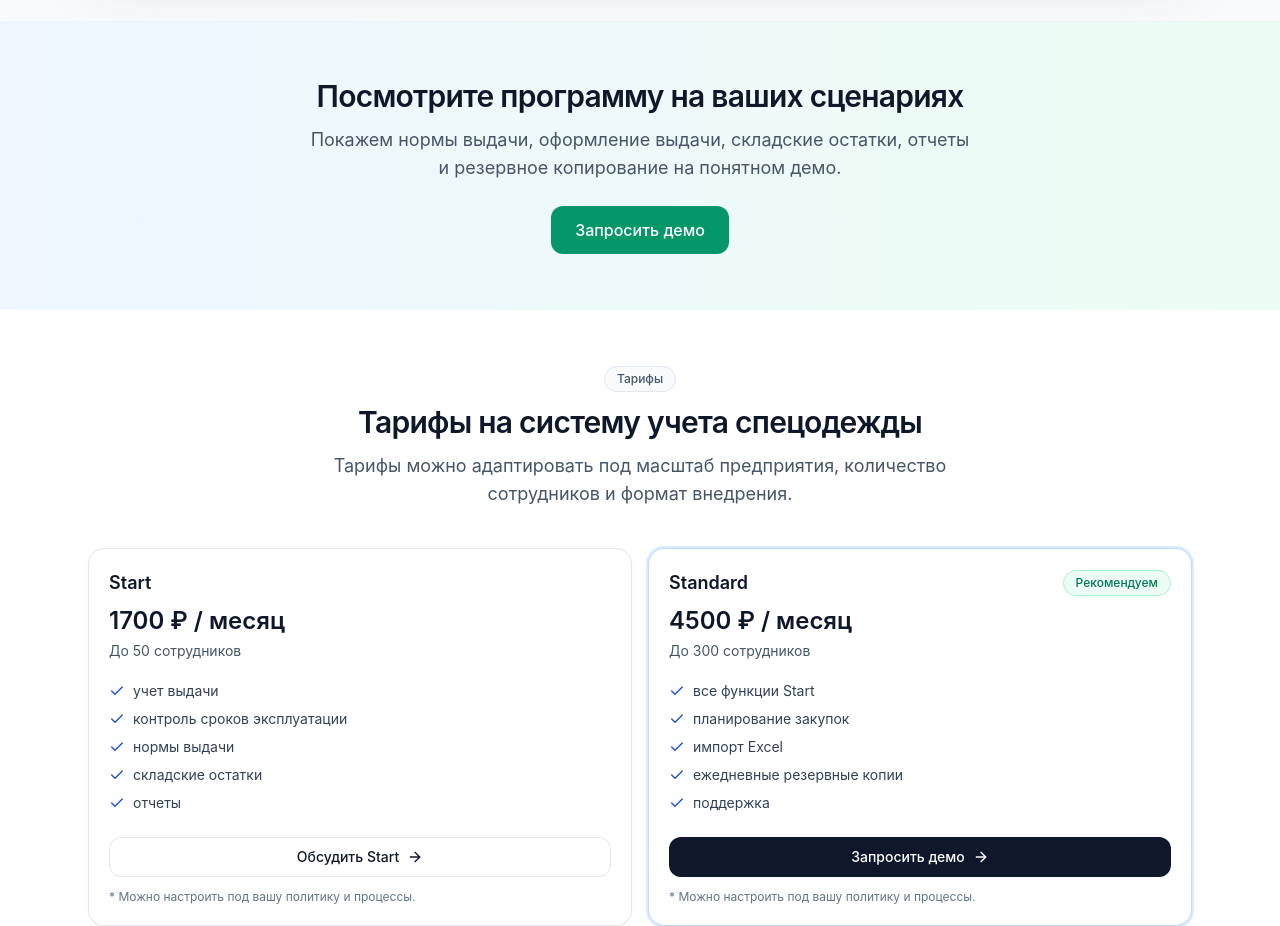
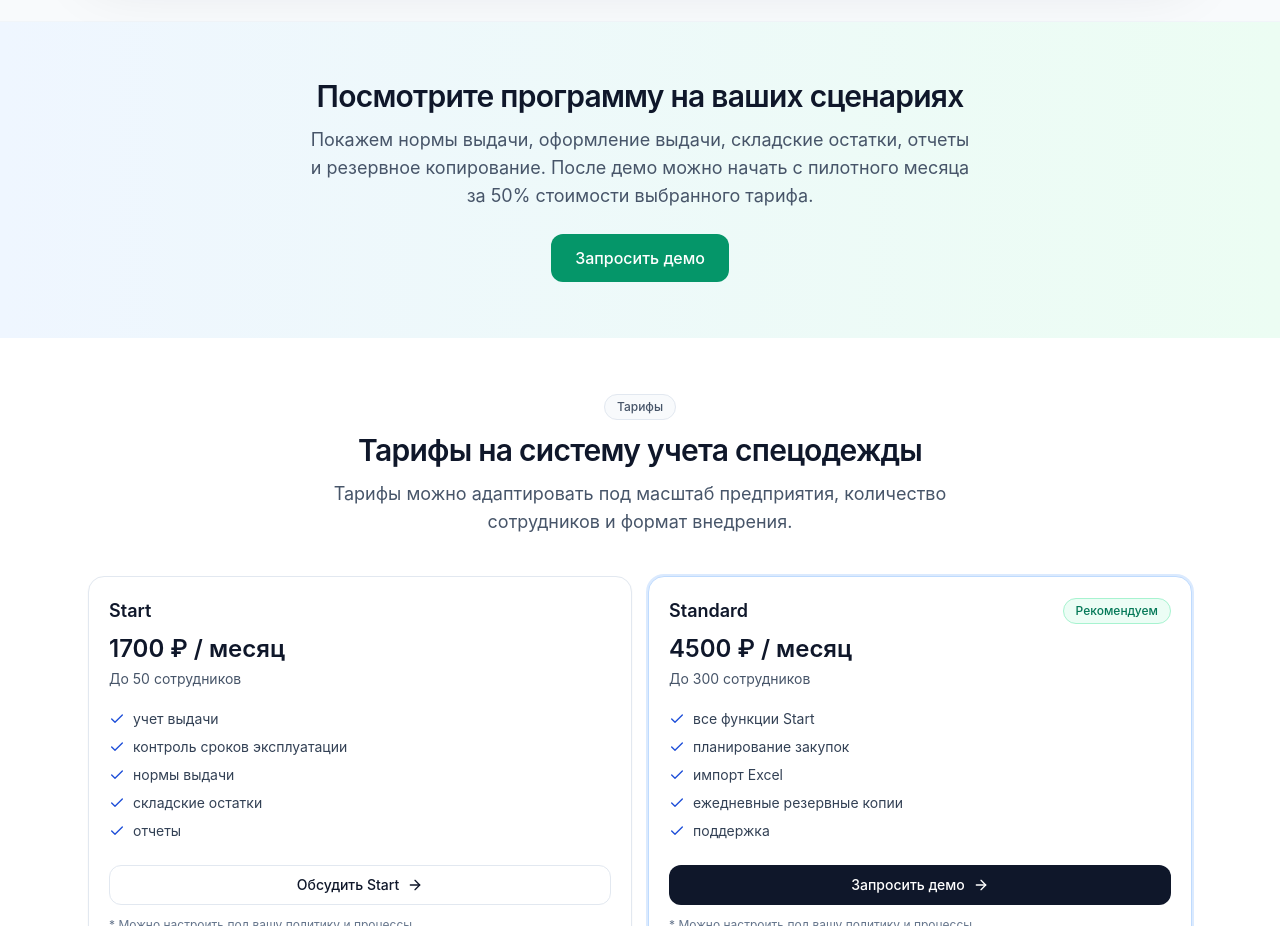
Before and after one commit to illena1972/site, a React (Vite) app: page / in a window 1280 px wide. Shown: the part 6640-7566 px from the top of the page. Built offline with nearby package versions, Linux system fonts and the light colour scheme.

Commit message:
Update demo modal pilot offer

```diff
--- a/src/App.jsx
+++ b/src/App.jsx
@@ -96,7 +96,9 @@ function Modal({ open, onClose, title, children }) {
             <div>
               <div className="text-lg font-semibold">{title}</div>
               <div className="mt-1 text-sm text-slate-600">
-                Оставьте контакты — проведем демонстрацию возможностей и ответим на вопросы.
+                Оставьте контакты — проведем демонстрацию возможностей, ответим
+                на вопросы и обсудим пилотный запуск за 50% стоимости первого
+                месяца.
               </div>
             </div>
             <button
@@ -979,7 +981,7 @@ function Home() {
         <Container>
           <SectionTitle
             title="Посмотрите программу на ваших сценариях"
-            subtitle="Покажем нормы выдачи, оформление выдачи, складские остатки, отчеты и резервное копирование на понятном демо."
+            subtitle="Покажем нормы выдачи, оформление выдачи, складские остатки, отчеты и резервное копирование. После демо можно начать с пилотного месяца за 50% стоимости выбранного тарифа."
           />
 
           <div className="mt-6 flex justify-center">
@@ -1320,7 +1322,7 @@ function Home() {
       <Modal
         open={demoOpen}
         onClose={() => setDemoOpen(false)}
-        title="Запросить демо"
+        title="Демо и пилотный запуск"
       >
         <form className="space-y-3" onSubmit={handleLeadSubmit}>
           <Input
```
